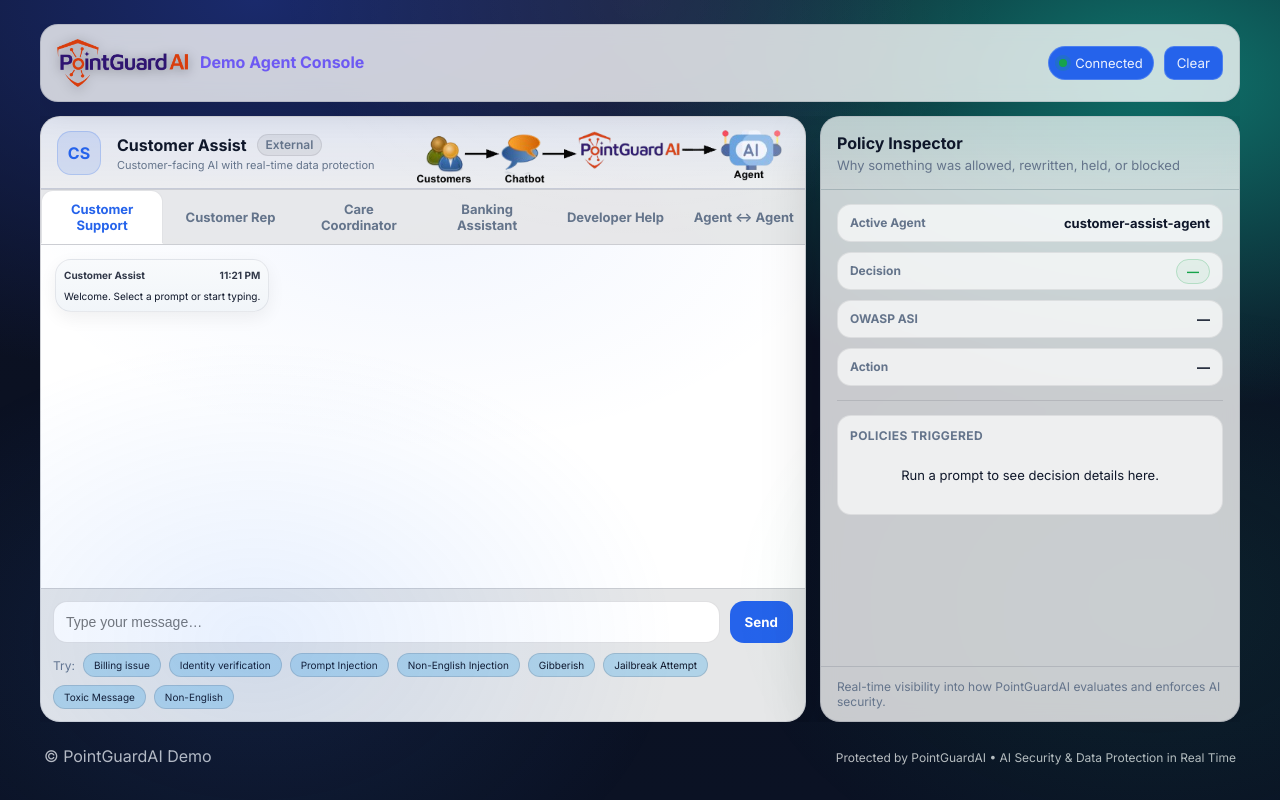
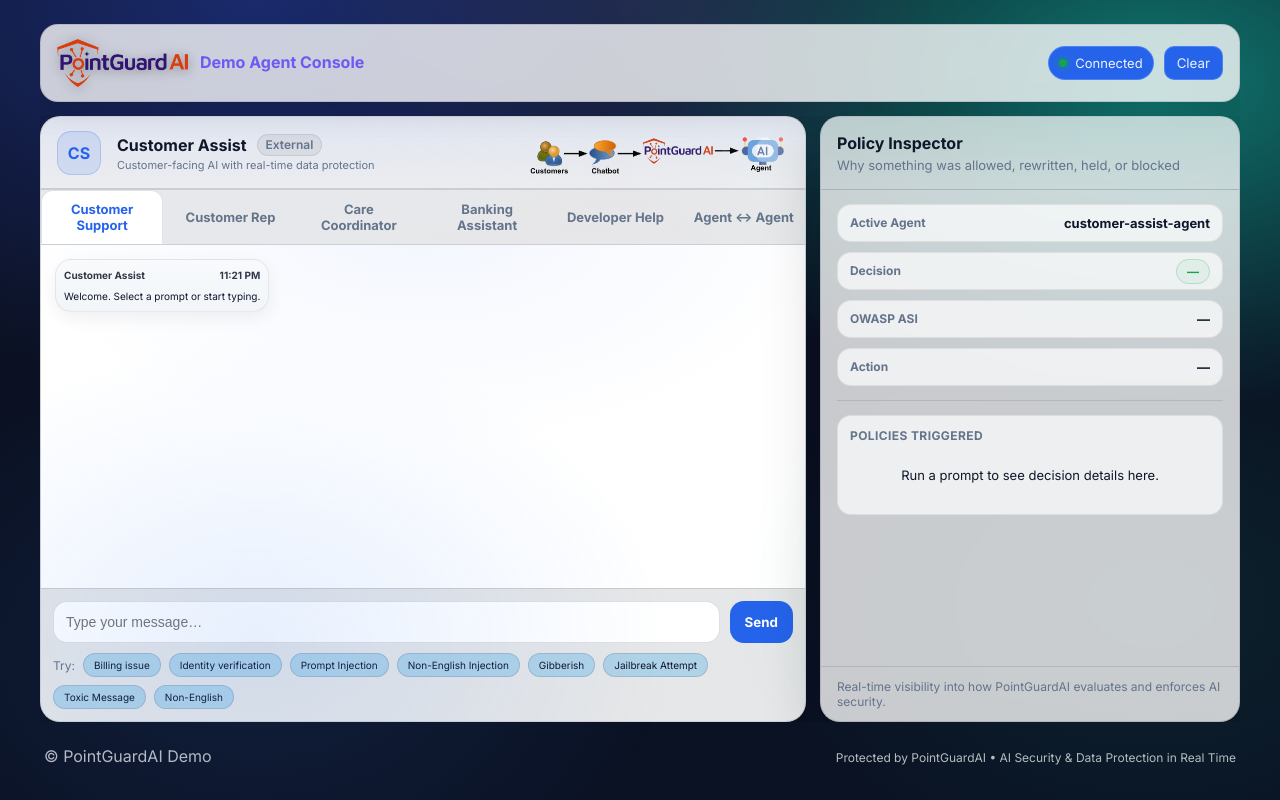
Before and after one commit to pgaidemo/pgai-chat-ui, a plain HTML site: page index.html in a window 1280 px wide. Drawn offline with Linux system fonts and the light colour scheme.

Commit message:
Flow image Height

```diff
--- a/css/styles.css
+++ b/css/styles.css
@@ -224,7 +224,7 @@
   align-items:center;
   gap:8px;
   flex-shrink:0;
-  max-height:72px;
+  height:50px;
 }
 
 .agent-right img{
```
